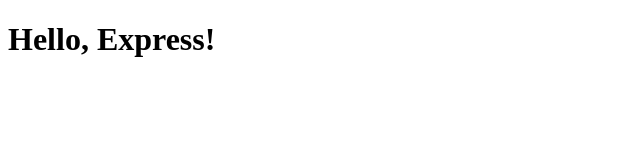
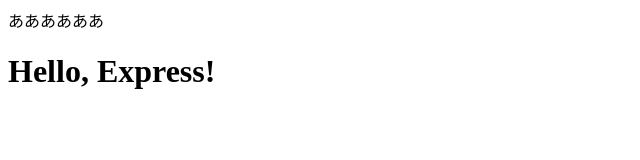
Before and after one commit to tochizawa/newbie-api-json-server, a website: page public/index.html in a window 1280 px wide. Shown: the whole page, without its empty margins (0-640 px from the left). Drawn offline with Linux system fonts and the light colour scheme.

Commit message:
Update index.html

```diff
--- a/public/index.html
+++ b/public/index.html
@@ -3,6 +3,7 @@
 <head>
   <meta charset="UTF-8">
   <title>Express</title>
+  <a>ああああああ</a>
 </head>
 <body>
   <h1>Hello, Express!</h1>
```
